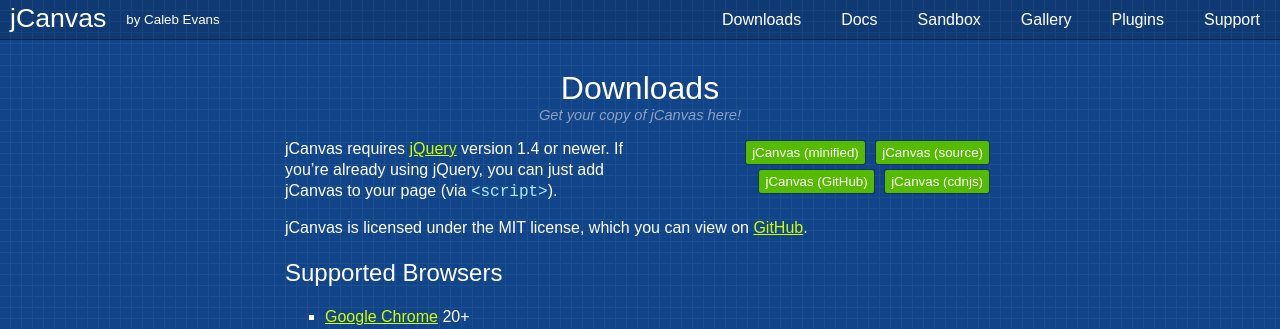
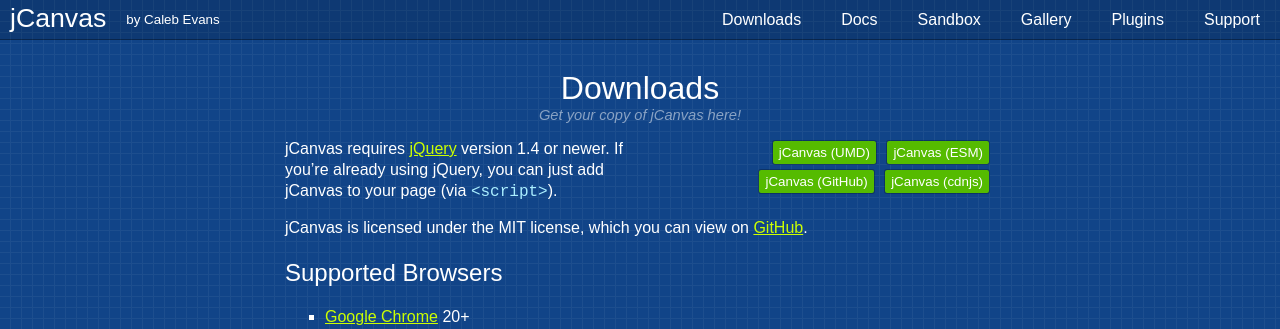
Before and after one commit to caleb531/jcanvas-website, a Jekyll site: the page built from _pages/downloads.md, in a window 1280 px wide. Shown: the top 329 px of the page. Built offline with Jekyll 4.4.1, drawn with Linux system fonts in a browser that asks for light colours; some web fonts are replaced; a script that is not in the unit is left out; some of the changed lines change nothing that is shown.

Commit message:
Use latest jcanvas with revamped toolchain

```diff
--- a/_includes/downloads.html
+++ b/_includes/downloads.html
@@ -1,6 +1,6 @@
 <div id="downloads">
-  <a href="https://raw.githubusercontent.com/caleb531/jcanvas/{{ site.data.downloads.version }}/dist/min/jcanvas.min.js">jCanvas (minified)</a>
-  <a href="https://raw.githubusercontent.com/caleb531/jcanvas/{{ site.data.downloads.version }}/dist/jcanvas.js">jCanvas (source)</a>
+  <a href="https://raw.githubusercontent.com/caleb531/jcanvas/{{ site.data.downloads.version }}/dist/umd/jcanvas.js">jCanvas (UMD)</a>
+  <a href="https://raw.githubusercontent.com/caleb531/jcanvas/{{ site.data.downloads.version }}/dist/esm/jcanvas.js">jCanvas (ESM)</a>
   <a href="https://github.com/caleb531/jcanvas">jCanvas (GitHub)</a>
   <a href="https://cdnjs.com/libraries/jcanvas">jCanvas (cdnjs)</a>
 </div>
--- a/_includes/footer.html
+++ b/_includes/footer.html
@@ -2,7 +2,7 @@
 {% if jekyll.environment == 'production' %}
   <script src="{{ site.baseurl }}/assets/jcanvas/dist/min/jcanvas.min.js"></script>
 {% else %}
-  <script src="{{ site.baseurl }}/assets/jcanvas/dist/jcanvas.js"></script>
+  <script src="{{ site.baseurl }}/assets/jcanvas/dist/umd/jcanvas.js"></script>
 {% endif %}
 <script src="{{ site.baseurl }}/assets/scripts/global.js"></script>
 
@@ -11,7 +11,7 @@
   <script src="{{ site.baseurl }}/assets/scripts/docs.js"></script>
 
   {% if page.collection == 'plugin_docs' and page.is_plugin %}
-    <script src="{{ site.baseurl }}/assets/jcanvas/dist/jcanvas-{{ page.slug }}.js"></script>
+    <script src="{{ site.baseurl }}/assets/jcanvas/dist/umd/jcanvas-{{ page.slug }}.js"></script>
   {% endif %}
 
 {% endif %}
@@ -24,9 +24,9 @@
   {% for plugin_doc in site.plugin_docs %}
     {% if plugin_doc.is_plugin %}
       {% if jekyll.environment == 'production' %}
-        <script src="{{ site.baseurl }}/assets/jcanvas/dist/min/jcanvas-{{ plugin_doc.slug }}.min.js"></script>
+        <script src="{{ site.baseurl }}/assets/jcanvas/dist/umd/jcanvas-{{ plugin_doc.slug }}.js"></script>
       {% else %}
-        <script src="{{ site.baseurl }}/assets/jcanvas/dist/jcanvas-{{ plugin_doc.slug }}.js"></script>
+        <script src="{{ site.baseurl }}/assets/jcanvas/dist/umd/jcanvas-{{ plugin_doc.slug }}.js"></script>
       {% endif %}
     {% endif %}
   {% endfor %}
```
